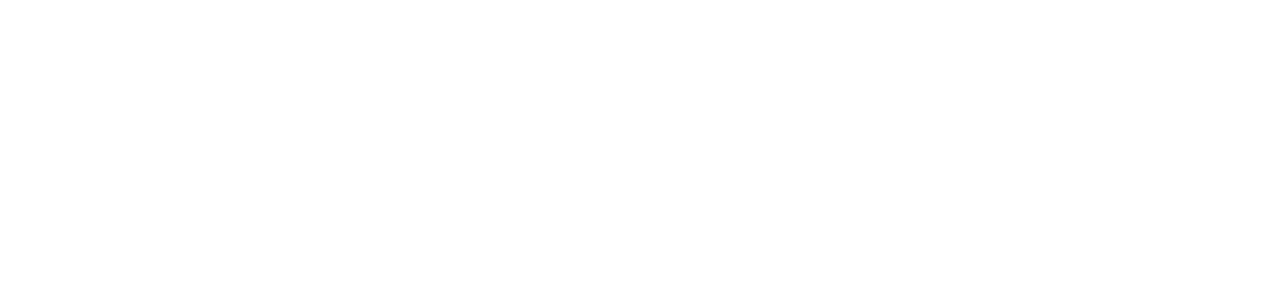
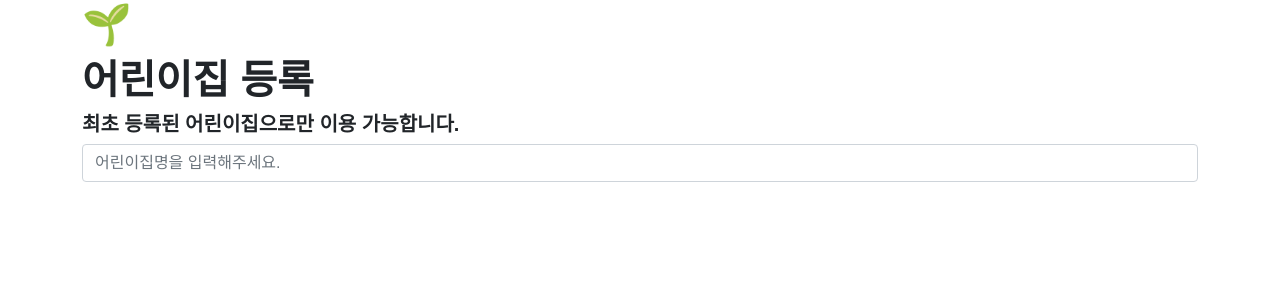
Before and after one commit to minkyung00/child-abuse-alarm, a Vue app in the folder FE/frontend/: page /apply-center in a window 1280 px wide. Shown: the top 300 px of the page. Built offline with nearby package versions, Linux system fonts and the light colour scheme.

Commit message:
Feat: ApplyCenter 마크업

```diff
--- a/FE/frontend/src/router/index.js
+++ b/FE/frontend/src/router/index.js
@@ -1,7 +1,10 @@
 import Vue from "vue";
 import VueRouter from "vue-router";
+
 import HomeView from "@/views/HomeView.vue";
 import Register from "@/views/Register.vue"
+
+import ApplyCenter from "@/views/ApplyCenter.vue"
 
 Vue.use(VueRouter);
 
@@ -15,6 +18,11 @@
     path: "/register",
     name: "Register",
     component: Register,
+  },
+  {
+    path: "/apply-center",
+    name: "ApplyCenter",
+    component: ApplyCenter
   }
 ];
 
--- /dev/null
+++ b/FE/frontend/src/views/ApplyCenter.vue
@@ -0,0 +1,22 @@
+<template>
+  <b-container class="apply">
+    <header>
+      <h1 class="apply-logo">🌱</h1>
+      <h1 class="apply-title">어린이집 등록</h1>
+      <h5 class="apply-desc">최초 등록된 어린이집으로만 이용 가능합니다.</h5>
+    </header>
+
+    <b-form-input type="text" placeholder="어린이집명을 입력해주세요." />
+
+  </b-container>
+</template>
+
+<script>
+export default {
+  name: "ApplyCenter"
+}
+</script>
+
+<style lang="scss" scoped>
+
+</style>
```
